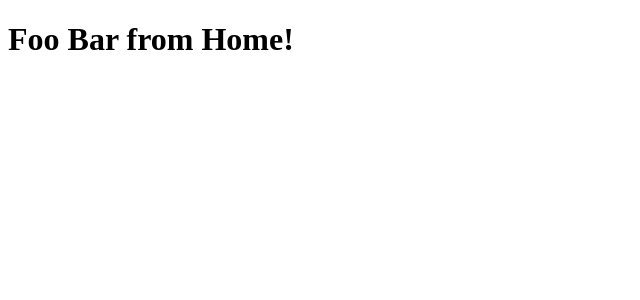
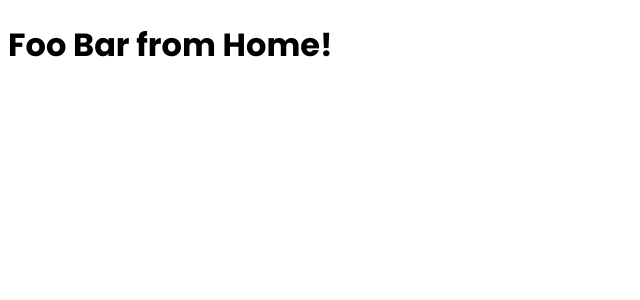
Before and after one commit to HansKre/shortly-challenge, a Next.js app: page / in a window 1280 px wide. Shown: the top 300 px of the page, without its empty margins (0-640 px from the left). Built offline with nearby package versions, Linux system fonts and the light colour scheme.

Commit message:
Setup poppins font.

```diff
--- a/pages/_document.tsx
+++ b/pages/_document.tsx
@@ -1,4 +1,10 @@
-import Document, { DocumentContext } from 'next/document';
+import Document, {
+  DocumentContext,
+  Html,
+  Head,
+  Main,
+  NextScript,
+} from 'next/document';
 import { ServerStyleSheet } from 'styled-components';
 
 export default class MyDocument extends Document {
@@ -27,4 +33,23 @@
       sheet.seal();
     }
   }
+
+  render() {
+    return (
+      <Html>
+        <Head>
+          <link rel='preconnect' href='https://fonts.googleapis.com' />
+          <link rel='preconnect' href='https://fonts.gstatic.com' />
+          <link
+            href='https://fonts.googleapis.com/css2?family=Poppins:wght@500;700&display=swap'
+            rel='stylesheet'
+          />
+        </Head>
+        <body>
+          <Main />
+          <NextScript />
+        </body>
+      </Html>
+    );
+  }
 }
--- a/styles/globals.css
+++ b/styles/globals.css
@@ -0,0 +1,3 @@
+body {
+  font-family: 'Poppins', sans-serif;
+}
```
